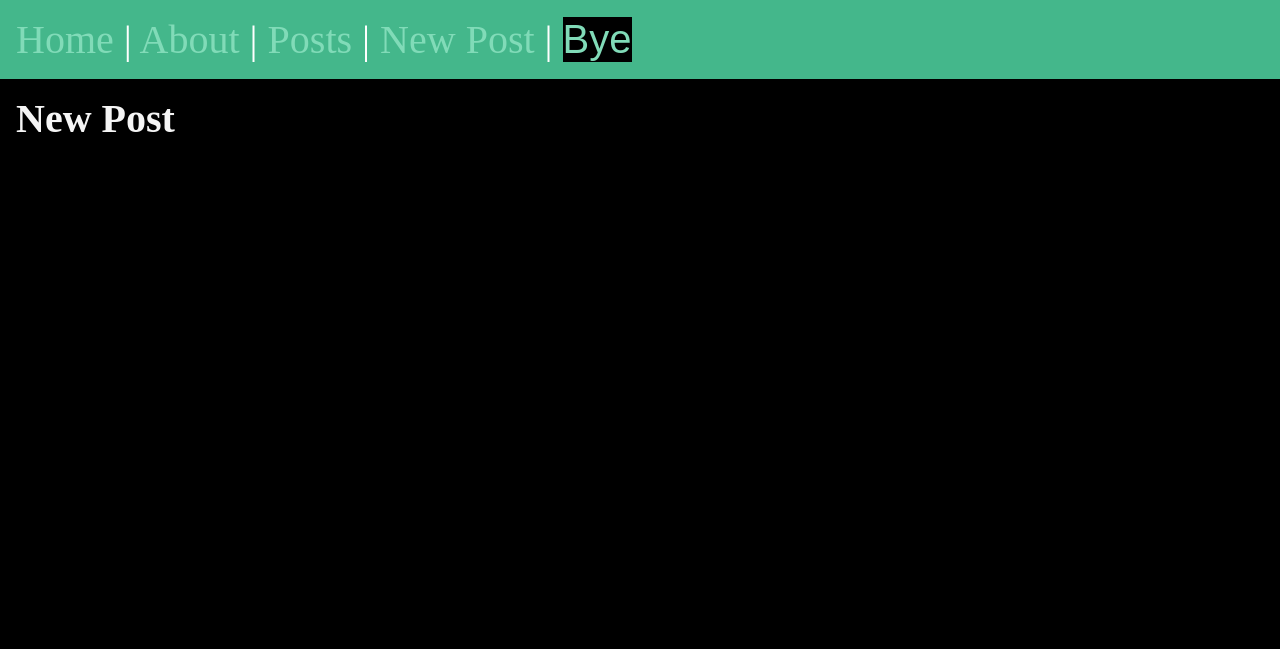
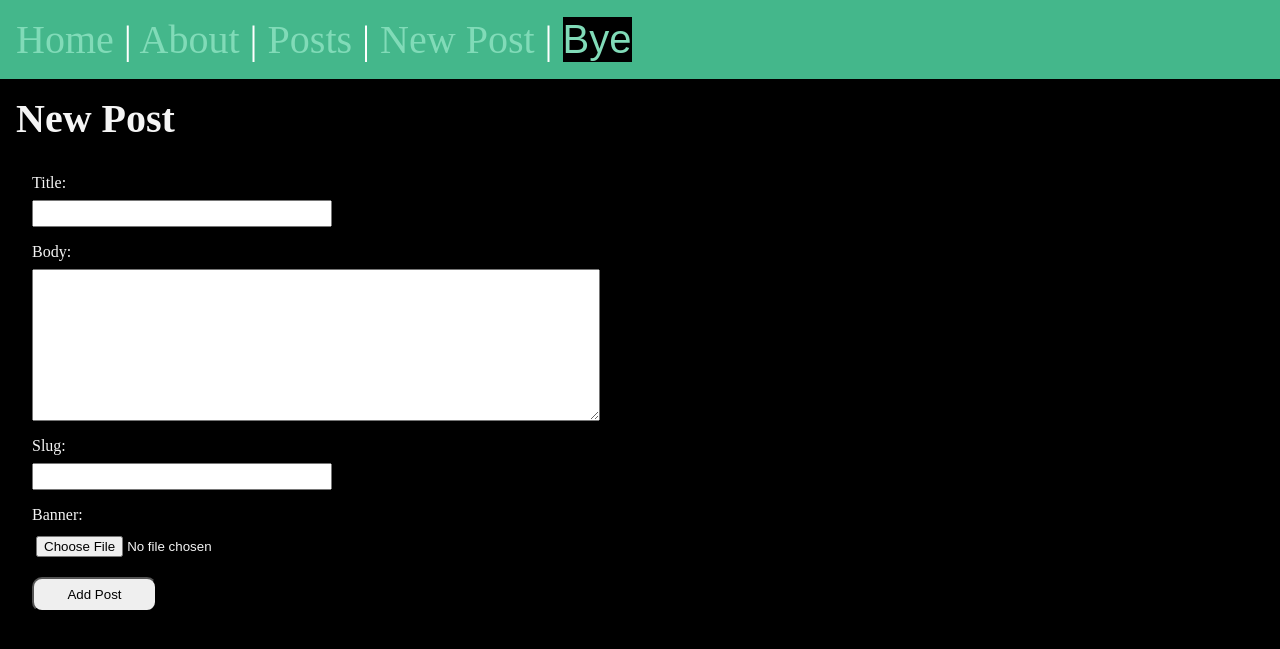
Before and after one commit to BrunoBReis/django-app, a Django app: page /posts/new-post/ in a window 1280 px wide. Shown: the top 649 px of the page. Run offline with Django 5.2, Linux system fonts and the light colour scheme; the visitor is signed in with stand-in values (Sample User, id 1).

Commit message:
feat: finalmente

```diff
--- /dev/null
+++ b/meuprojeto/posts/forms.py
@@ -0,0 +1,7 @@
+from django import forms
+from . import models
+
+class CreatePost(forms.ModelForm):
+    class Meta:
+        model = models.Post
+        fields = ['title', 'body', 'slug', 'banner']
--- a/meuprojeto/posts/models.py
+++ b/meuprojeto/posts/models.py
@@ -1,5 +1,5 @@
 from django.db import models
-
+from django.contrib.auth.models import User
 # Create your models here.
 
 class Post(models.Model):
@@ -9,6 +9,7 @@ class Post(models.Model):
     slug = models.SlugField()
     date = models.DateTimeField(auto_now_add=True)
     banner = models.ImageField(default='fallback.png', blank=True)
+    author = models.ForeignKey(User, on_delete=models.CASCADE, default=None)
 
     def __str__(self):
         """ Na chamada do metodo o title aparece """
--- a/meuprojeto/posts/templates/posts/post_new.html
+++ b/meuprojeto/posts/templates/posts/post_new.html
@@ -7,5 +7,14 @@
 {% block content %}
     <section>
         <h1>New Post</h1>
+        <form
+        class="form-with-validation"
+        action="{% url "posts:new-post" %}"
+        method="post"
+        enctype="multipart/form-data">
+            {% csrf_token %}
+            {{ form }}
+            <button class="form-submit">Add Post</button>
+        </form>
     </section>
 {% endblock %}
--- a/meuprojeto/posts/templates/posts/posts_list.html
+++ b/meuprojeto/posts/templates/posts/posts_list.html
@@ -14,7 +14,7 @@
                         {{ post.title }}
                     </a>
                 </h2>
-                <p>{{ post.date }}</p>
+                <p>{{ post.date }} by {{ post.author }}</p>
                 <p>{{ post.body }}</p>
             </article>
         {% endfor %}
--- a/meuprojeto/posts/views.py
+++ b/meuprojeto/posts/views.py
@@ -1,10 +1,10 @@
-from django.shortcuts import render
+from django.shortcuts import render, redirect
 from .models import Post
 from django.contrib.auth.decorators import login_required
 # para o slug
 # verificador se esta tudo certo
 # from django.http import HttpResponse
-
+from . import forms
 # Create your views here.
 
 
@@ -21,6 +21,16 @@ def post_page_view(request, slug):
     post = Post.objects.get(slug=slug)
     return render(request, 'posts/post_page.html', {'post': post})
 
+
 @login_required(login_url="/users/login/")
 def post_new_view(request):
-    return render(request, 'posts/post_new.html')
+    if request.method == 'POST':
+        form = forms.CreatePost(request.POST, request.FILES)
+        if form.is_valid():
+            newpost = form.save(commit=False)
+            newpost.author = request.user
+            newpost.save()
+            return redirect('posts:list')
+    else:
+        form = forms.CreatePost()
+    return render(request, 'posts/post_new.html', {'form': form})
--- a/meuprojeto/static/css/style.css
+++ b/meuprojeto/static/css/style.css
@@ -53,6 +53,7 @@ a:hover {
 }
 
 .form-with-validation {
+  max-width: 600px;
   font-size: 1rem;
   padding: 1rem;
   display: flex;
--- a/meuprojeto/users/templates/users/login_page.html
+++ b/meuprojeto/users/templates/users/login_page.html
@@ -6,7 +6,7 @@
 
 {% block content %}
     <h1>User Login</h1>
-    <form class="form-with-validation" action="/users/login/" method="post">
+    <form class="form-with-validation" action="{% url "users:login" %}" method="post">
         {% csrf_token %}
         {{ form }}
         {% if request.GET.next %}
--- a/meuprojeto/users/templates/users/register_page.html
+++ b/meuprojeto/users/templates/users/register_page.html
@@ -6,7 +6,7 @@
 
 {% block content %}
     <h1>Users page</h1>
-    <form class="form-with-validation" action="/users/register/" method="post">
+    <form class="form-with-validation" action="{% url "users:register" %}" method="post">
         {% csrf_token %}
         {{ form }}
         <button class="form-submit">Submit</button>
```
Also changed, not shown: meuprojeto/posts/migrations/0003_post_author.py (added).
